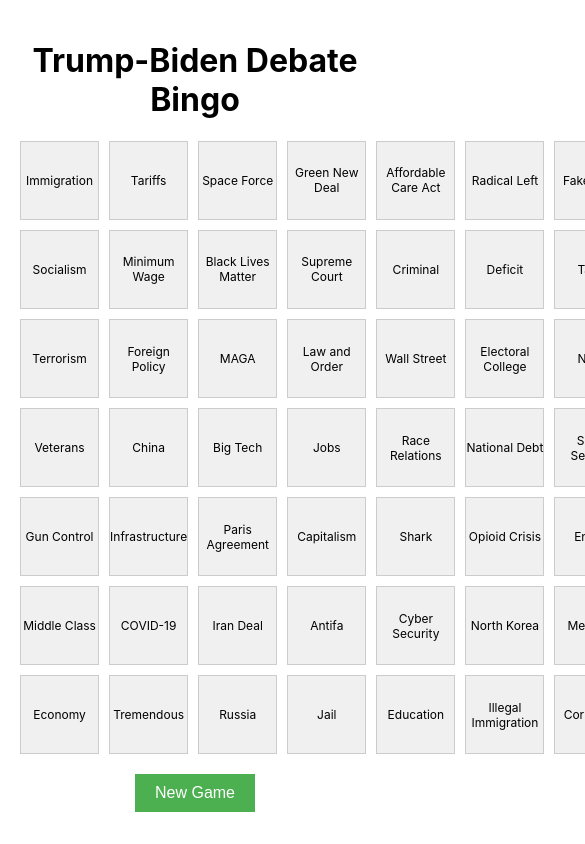
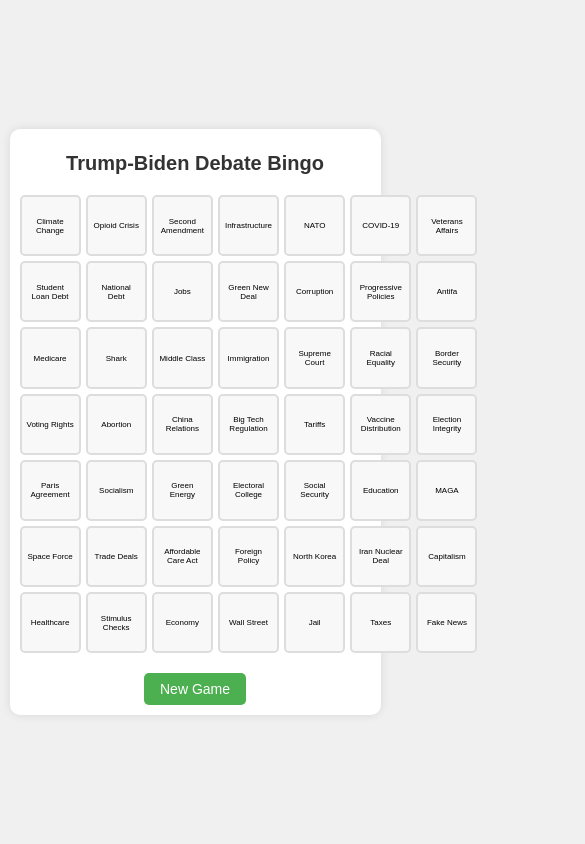
Before and after one commit to rogerlam1/debate-bingo, a React (Create React App) app: page / in a window 390 px wide. Shown: the top 844 px of the page, 585 px wide, since content can reach past the window. Built offline with nearby package versions, Linux system fonts and the light colour scheme.

Commit message:
Improve Bingo UI and mobile support

```diff
--- a/src/App.css
+++ b/src/App.css
@@ -1,8 +1,31 @@
+body {
+  font-family: Arial, sans-serif;
+  margin: 0;
+  padding: 0;
+  background-color: #f0f0f0;
+}
+
+.App {
+  display: flex;
+  justify-content: center;
+  align-items: center;
+  min-height: 100vh;
+}
+
 .bingo-container {
-  max-width: 800px;
+  max-width: 90vw;
+  width: 100%;
   margin: 0 auto;
   padding: 20px;
   text-align: center;
+  background-color: white;
+  border-radius: 10px;
+  box-shadow: 0 0 10px rgba(0,0,0,0.1);
+}
+
+h1 {
+  color: #333;
+  margin-bottom: 20px;
 }
 
 .bingo-board {
@@ -17,22 +40,38 @@
   display: flex;
   align-items: center;
   justify-content: center;
-  background-color: #f0f0f0;
-  border: 1px solid #ccc;
+  background-color: #f8f8f8;
+  border: 2px solid #ddd;
+  border-radius: 5px;
   cursor: pointer;
   font-size: 12px;
-  transition: background-color 0.3s;
+  transition: all 0.3s ease;
+  padding: 5px;
+  word-wrap: break-word;
+  text-align: center;
+}
+
+.bingo-card:hover {
+  background-color: #e8e8e8;
 }
 
 .bingo-card.marked {
   background-color: #a0ffa0;
+  border-color: #50c878;
 }
 
 .bingo-win {
   font-size: 24px;
   font-weight: bold;
-  color: green;
+  color: #50c878;
   margin-bottom: 20px;
+  animation: pulse 1s infinite;
+}
+
+@keyframes pulse {
+  0% { transform: scale(1); }
+  50% { transform: scale(1.1); }
+  100% { transform: scale(1); }
 }
 
 .new-game-btn {
@@ -41,6 +80,7 @@
   background-color: #4CAF50;
   color: white;
   border: none;
+  border-radius: 5px;
   cursor: pointer;
   transition: background-color 0.3s;
 }
@@ -48,3 +88,36 @@
 .new-game-btn:hover {
   background-color: #45a049;
 }
+
+@media (max-width: 768px) {
+  .bingo-container {
+    padding: 10px;
+  }
+
+  h1 {
+    font-size: 24px;
+  }
+
+  .bingo-board {
+    gap: 5px;
+  }
+
+  .bingo-card {
+    font-size: 10px;
+  }
+
+  .new-game-btn {
+    padding: 8px 16px;
+    font-size: 14px;
+  }
+}
+
+@media (max-width: 480px) {
+  h1 {
+    font-size: 20px;
+  }
+
+  .bingo-card {
+    font-size: 8px;
+  }
+}
--- a/src/App.js
+++ b/src/App.js
@@ -2,15 +2,16 @@
 import './App.css';
 
 const debateWords = [
-  "Economy", "Healthcare", "Climate", "Jobs", "Taxes", "Immigration", "Education",
-  "COVID-19", "China", "Russia", "NATO", "Trade", "Energy", "Infrastructure",
-  "Social Security", "Medicare", "Supreme Court", "Gun Control", "Race Relations",
+  "Economy", "Healthcare", "Climate Change", "Jobs", "Taxes", "Immigration", "Education",
+  "COVID-19", "China Relations", "Russia", "NATO", "Trade Deals", "Green Energy", "Infrastructure",
+  "Social Security", "Medicare", "Supreme Court", "Gun Laws", "Racial Equality",
   "Fake News", "Corruption", "Wall Street", "Middle Class", "Minimum Wage",
   "Green New Deal", "Affordable Care Act", "Second Amendment", "Electoral College",
-  "Socialism", "Capitalism", "Radical Left", "MAGA", "Antifa", "Black Lives Matter",
-  "Law and Order", "Illegal Immigration", "Terrorism", "Veterans", "Foreign Policy",
-  "Deficit", "National Debt", "Tariffs", "Paris Agreement", "Iran Deal", "North Korea",
-  "Space Force", "Opioid Crisis", "Cyber Security", "Big Tech", "Shark", "Jail", "Tremendous", "Criminal"
+  "Socialism", "Capitalism", "Progressive Policies", "MAGA", "Antifa", "Black Lives Matter",
+  "Law Enforcement", "Border Security", "Domestic Terrorism", "Veterans Affairs", "Foreign Policy",
+  "National Debt", "Tariffs", "Paris Agreement", "Iran Nuclear Deal", "North Korea",
+  "Space Force", "Opioid Crisis", "Cyber Security", "Big Tech Regulation", "Vaccine Distribution",
+  "Stimulus Checks", "Student Loan Debt", "Voting Rights", "Election Integrity", "Shark", "Abortion", "Jail"
 ];
 
 const shuffleArray = (array) => {
@@ -23,12 +24,12 @@
 };
 
 const BingoCard = ({ word, isMarked, onClick }) => (
-  <div
+  <button
     className={`bingo-card ${isMarked ? 'marked' : ''}`}
     onClick={onClick}
   >
     {word}
-  </div>
+  </button>
 );
 
 const BingoBoard = () => {
@@ -36,9 +37,14 @@
   const [markedSquares, setMarkedSquares] = useState({});
 
   useEffect(() => {
+    newGame();
+  }, []);
+
+  const newGame = () => {
     const shuffledWords = shuffleArray(debateWords);
     setBoard(shuffledWords.slice(0, 49));
-  }, []);
+    setMarkedSquares({});
+  };
 
   const handleSquareClick = (index) => {
     setMarkedSquares(prev => ({
@@ -84,11 +90,7 @@
       )}
       <button
         className="new-game-btn"
-        onClick={() => {
-          const shuffledWords = shuffleArray(debateWords);
-          setBoard(shuffledWords.slice(0, 49));
-          setMarkedSquares({});
-        }}
+        onClick={newGame}
       >
         New Game
       </button>
```
